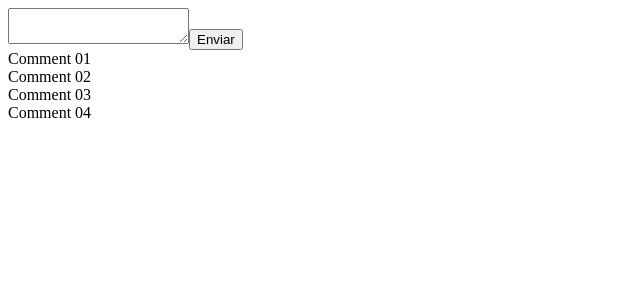
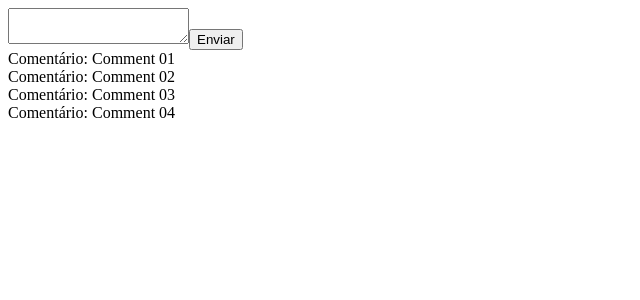
Before and after one commit to netmarvin/comentarios, a React (Create React App) app: page / in a window 1280 px wide. Shown: the top 300 px of the page, without its empty margins (0-640 px from the left). Built offline with nearby package versions, Linux system fonts and the light colour scheme.

Commit message:
refac: refatoração da tela de mensagem, criando um respectivo componente para cada parte da tela

```diff
--- a/src/App.js
+++ b/src/App.js
@@ -1,4 +1,6 @@
 import React, { Component } from 'react';
+import Comments from './Comments'
+import NewComment from './NewComment'
 
 class App extends Component {
 
@@ -11,27 +13,21 @@
     ]
   }
 
-  sendComment = () => {
+  //obs: Apesar da aplicação ter sido toda componentizada,
+  //o gerenciamento do estado ficou no componente Pai,
+  //onde faz mais sentido... deixando para os componentes
+  //filhos trabalhares com eventos e renderização da tela.
+  sendComment = (newComment) => {
     this.setState({
-      comments: [...this.state.comments, 'Comentário']
+      comments: [...this.state.comments, newComment]
     })
   }
 
   render() {
     return (
       <div>
-        {/* NewComment */}
-        <div>
-            <textarea></textarea>
-            <button onClick={this.sendComment}>Enviar</button>
-        </div>
-        { /* Comments */}
-        <div>
-            { /* Comment */}
-            { this.state.comments.map((itemComment) => {
-                return <div key={itemComment}>{itemComment}</div>
-            })}
-        </div>
+        <NewComment sendComment={this.sendComment} />
+        <Comments comments={this.state.comments} />
       </div>
     );
   }
--- /dev/null
+++ b/src/Comment.js
@@ -0,0 +1,12 @@
+import React, { Component } from 'react'
+
+class Comment extends Component {
+
+    render(){
+        return(
+            <div>Comentário: {this.props.texto}</div>
+        )
+    }
+}
+
+export default Comment
--- /dev/null
+++ b/src/Comments.js
@@ -0,0 +1,16 @@
+import React, { Component } from 'react'
+import Comment from './Comment'
+
+class Comments extends Component {
+
+    render(){
+        return(
+            <div>
+            { this.props.comments.map( (itemComment) => <Comment key={itemComment} texto={itemComment} />)}
+            </div>
+        )
+    }
+
+}
+
+export default Comments
--- /dev/null
+++ b/src/NewComment.js
@@ -0,0 +1,32 @@
+import React, { Component } from 'react'
+
+class NewComment extends Component {
+
+    state = {
+        newComment: ''
+    }
+
+    handleChange = event => {
+        this.setState({
+          newComment: event.target.value
+        })
+      }
+
+    sendComment = () => {
+        this.props.sendComment(this.state.newComment)
+        this.setState({
+            newComment: ''
+        })
+    }
+
+    render(){
+        return(
+            <div>
+                <textarea value={this.state.newComment} onChange={this.handleChange}></textarea>
+                <button onClick={this.sendComment}>Enviar</button>
+            </div>
+        )
+    }
+}
+
+export default NewComment
```
